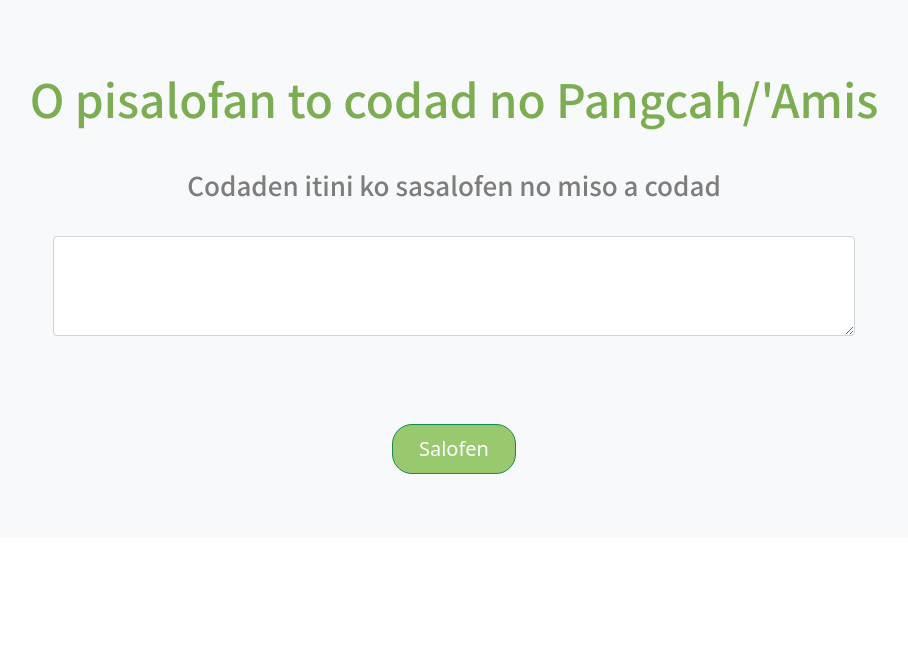
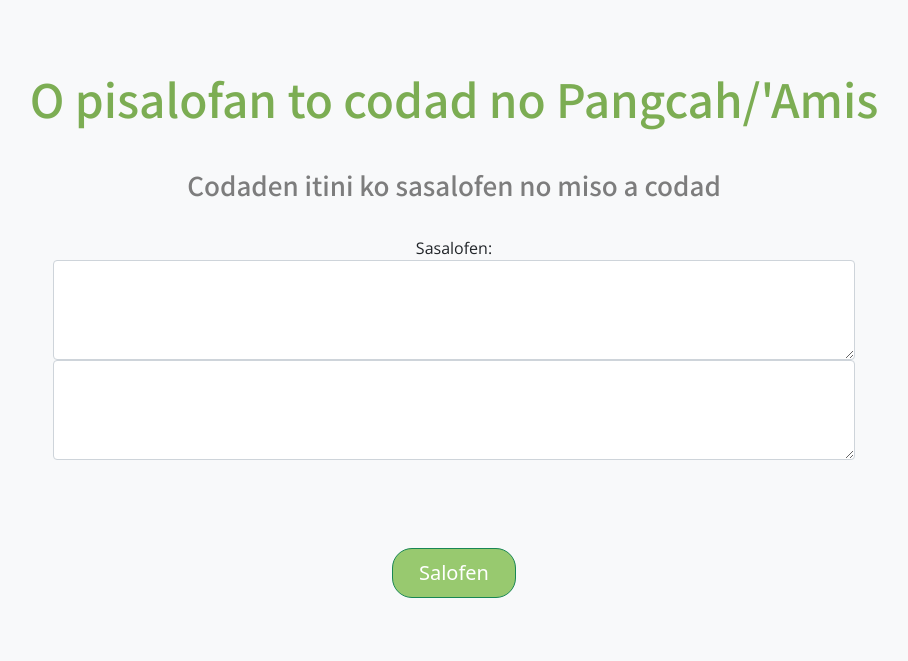
Before and after one commit to i3thuan5/Patamaen, a Django app: template patamaen/falic/templates/patamaen/falic.html in a window 1280 px wide. Shown: the top 661 px of the page, without its empty margins (186-1094 px from the left). Run offline with Django 4.2, Linux system fonts and the light colour scheme; the template is opened without the code that fills it: values that come from a table or form of the project are taken from there, others are empty.

Commit message:
Patongal to form.

```diff
--- /dev/null
+++ b/patamaen/falic/forms.py
@@ -0,0 +1,8 @@
+from django import forms
+
+
+class MatamaForm(forms.Form):
+    sasalofen = forms.CharField(
+        label='Sasalofen', max_length=100,
+        widget=forms.Textarea(attrs={'class': 'form-control'})
+    )
--- a/patamaen/falic/templates/patamaen/falic.html
+++ b/patamaen/falic/templates/patamaen/falic.html
@@ -37,6 +37,7 @@
         <section>
           <div class="row">
             <div class="col-md-8 offset-md-2 text-center">
+              {{ form }}
               <textarea class="form-control" >{{ sasalofen }}</textarea>
               <br>
               <br>
--- a/patamaen/falic/views.py
+++ b/patamaen/falic/views.py
@@ -1,10 +1,12 @@
 from django.shortcuts import render
 import diff_match_patch as dmp_module
 import re
+from falic.forms import MatamaForm
 
 
 def falic(request):
     sasalofen = "nga'ay ho ,komaen kiso haw?"
+    form = MatamaForm()
     # 字首大寫
     # "Nga'ay ho, komaen kiso haw?"
     nisalofan = sasalofen[0].upper() + sasalofen[1:]
@@ -53,6 +55,7 @@ def falic(request):
         request,
         template_name='patamaen/falic.html',
         context={
+            'form': form,
             'sasalofen': sasalofen,
             'nisalofan': nisalofan,
         },
```
